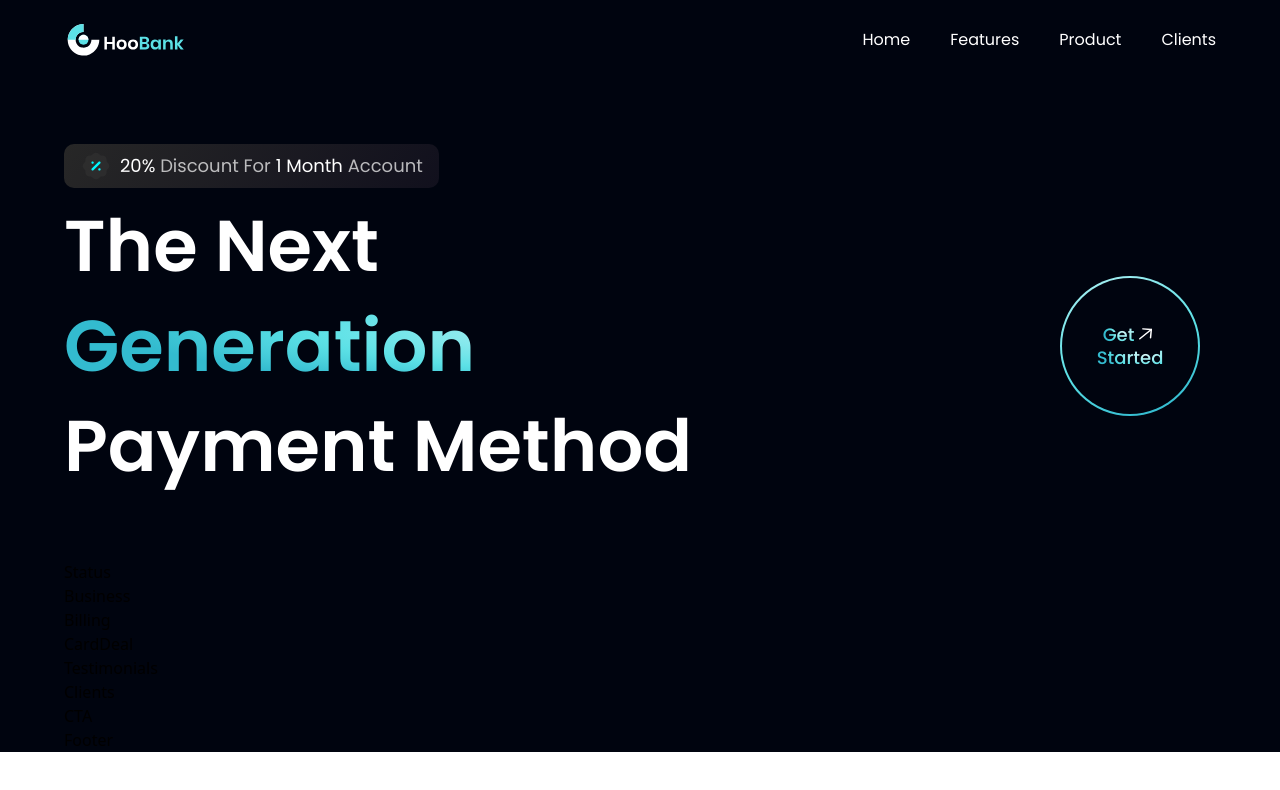
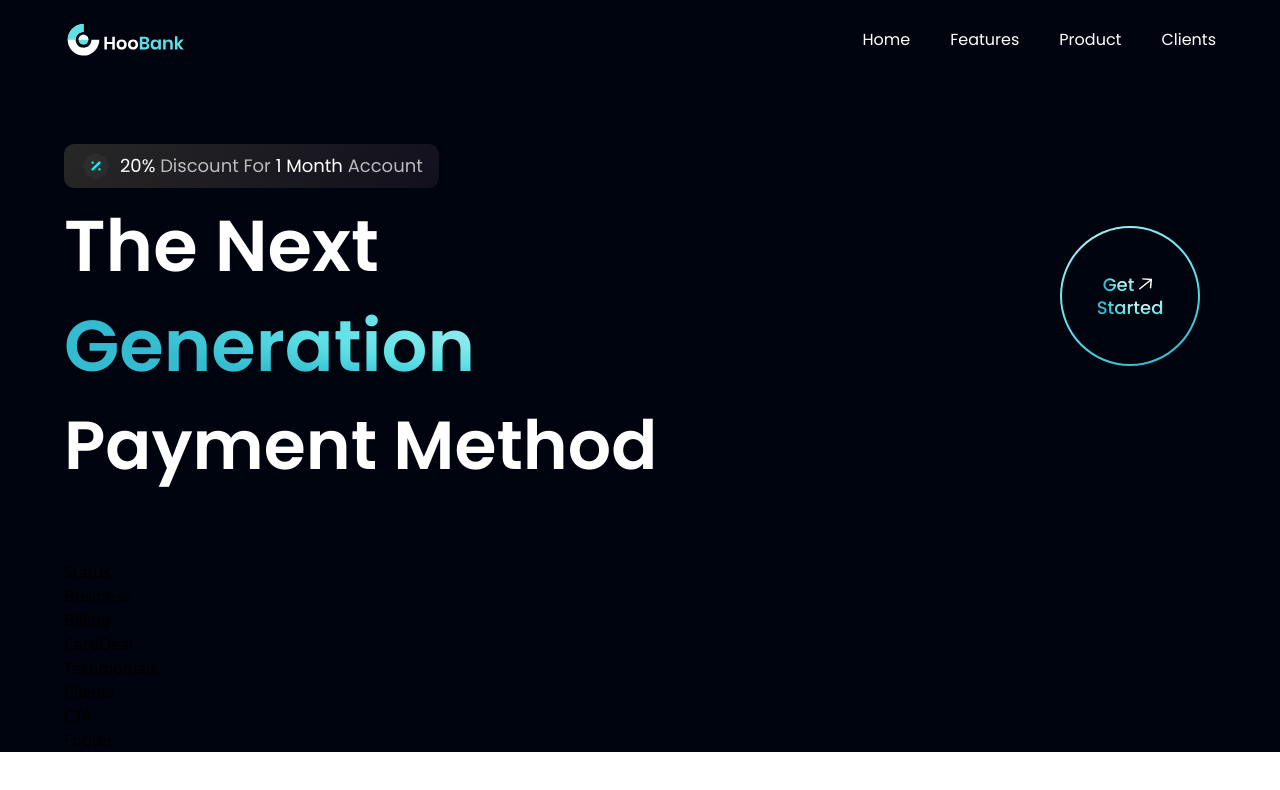
Before and after one commit to eric-antonio/bank_modern_app, a React (Vite) app: page / in a window 1280 px wide. Shown: the top 790 px of the page. Built offline with nearby package versions, Linux system fonts and the light colour scheme.

Commit message:
Update Hero.jsx

```diff
--- a/src/components/Hero.jsx
+++ b/src/components/Hero.jsx
@@ -24,13 +24,14 @@ const Hero = () => (
         <h1 className="flex-1 font-poppins text-white font-semibold ss:text-[72px] text-[52px] ss:leading-[100px] leading-[75px]">
           The Next <br className="sm:block hidden" /> {""}
           <span className=" text-gradient  sm:block hidden">Generation </span>
-          Payment Method{" "}
         </h1>
         <div className="ss:flex hidden md:mr-4 mr-0">
           <GetStarted />
         </div>
       </div>
-
+      <h1 className=" font-poppins text-white font-semibold ss:text-[68px] text-[52px] ss:leading-[100px] leading-[75px] w-full">
+        Payment Method
+      </h1>
     </div>
   </section>
 );
```
